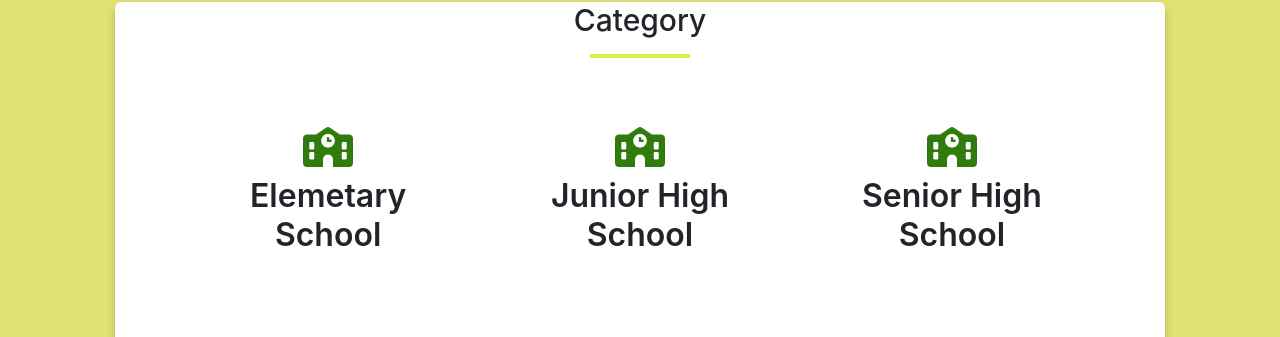
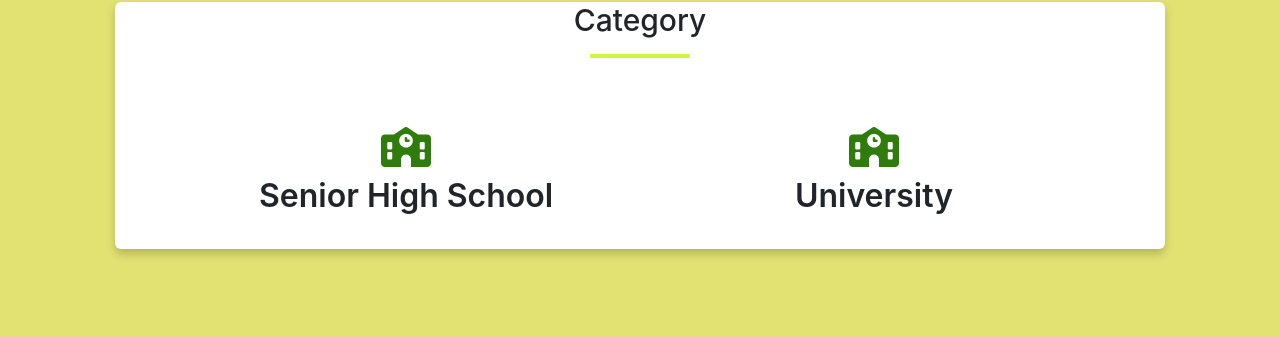
Before and after one commit to iysaofficial/iybo-official, a React (Create React App) app: page / in a window 1280 px wide. Shown: the part 1130-1467 px from the top of the page. Built offline with nearby package versions, Linux system fonts and the light colour scheme.

Commit message:
drop elementary school & junior high school

```diff
--- a/src/components/home/CategoryComp.jsx
+++ b/src/components/home/CategoryComp.jsx
@@ -5,14 +5,6 @@ const CategoryComp = () =>{
         <div className="category-container">
             <h1 className="heading-category">Category</h1>
             <div className="row">
-                <div className="category">
-                    <i className="fa-solid fa-school"></i>
-                    <h2>Elemetary School</h2>
-                </div>
-                <div className="category">
-                    <i className="fa-solid fa-school"></i>
-                    <h2>Junior High School</h2>
-                </div>
                 <div className="category">
                     <i className="fa-solid fa-school"></i>
                     <h2>Senior High School</h2>
```
